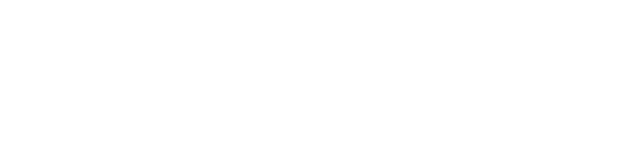
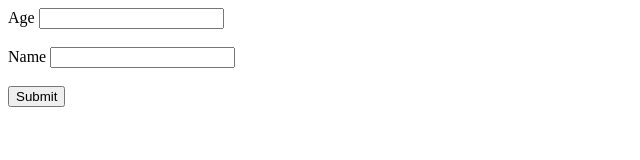
Before and after one commit to acciojob/promises-and-chains-kkpaladugula, a website: page main.html in a window 1280 px wide. Shown: the whole page, without its empty margins (0-640 px from the left). Drawn offline with Linux system fonts and the light colour scheme.

Commit message:
Completed Code

```diff
--- a/main.html
+++ b/main.html
@@ -7,6 +7,14 @@
 
   <body>
     <!-- write the body here -->
+    <form>
+      <label for="age">Age</label>
+      <input type="number" id="age" required><br><br>
+      <label for="name">Name</label>
+      <input type="text" id="name" required><br><br>
+      <button type="submit" id="btn" onclick="success()">Submit</button>
+
+  </form>
 
     <script type="text/javascript" src="./script.js"></script>
   </body>
```
